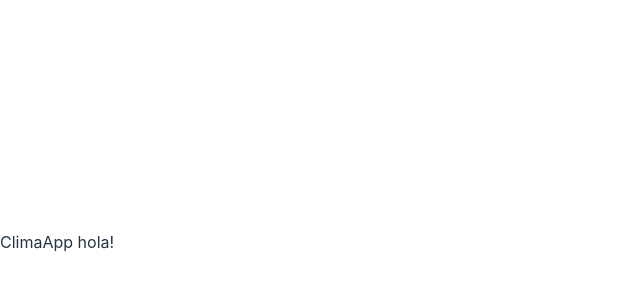
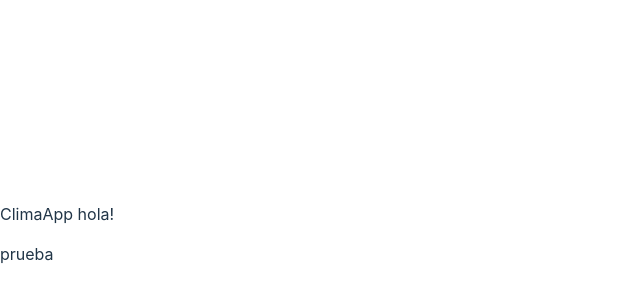
Before and after one commit to GIODIROSA/examen-v2-modulo1-react-g35, a React (Vite) app: page / in a window 1280 px wide. Shown: the part 158-458 px from the top of the page, without its empty margins (0-640 px from the left). Built offline with nearby package versions, Linux system fonts and the light colour scheme.

Commit message:
respaldo en rama inicial de develp

```diff
--- a/src/App.jsx
+++ b/src/App.jsx
@@ -5,6 +5,9 @@
   return (
     <>
       <ClimaApp />
+      <p>
+        prueba
+      </p>
     </>
   );
 }
```
